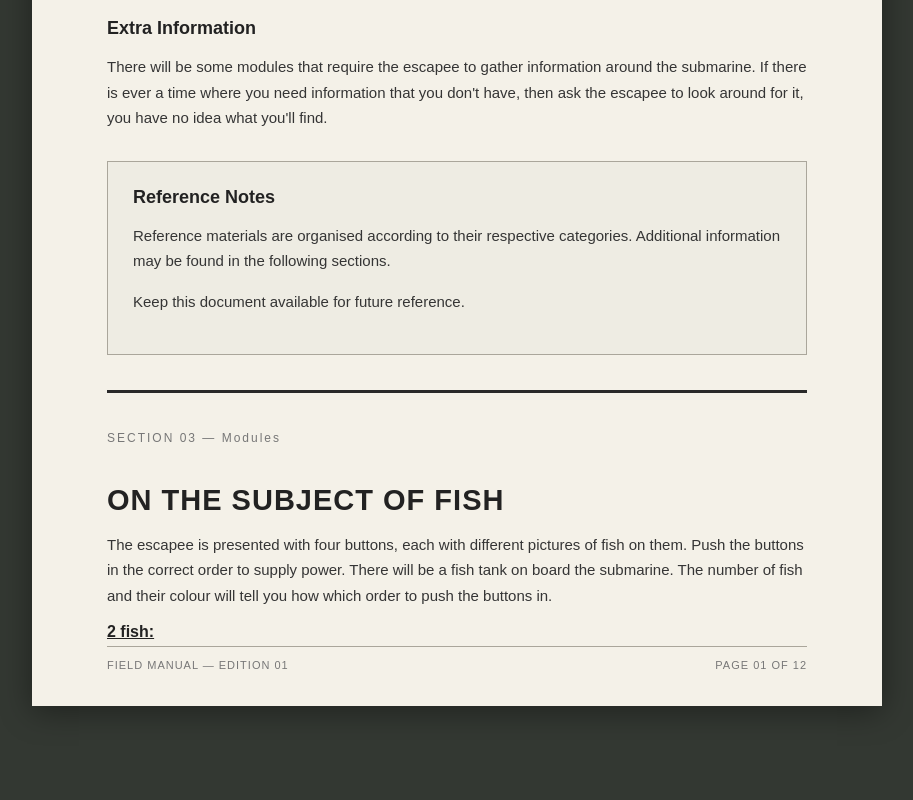
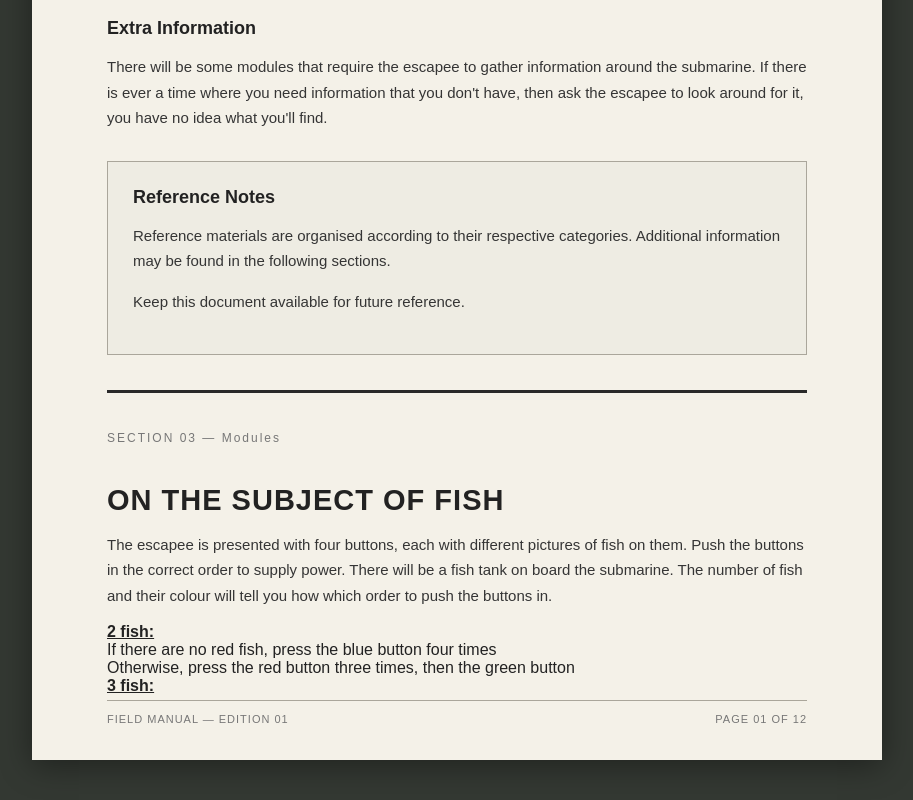
Before and after one commit to Isthatajojos/subescapemanual.github.io, a plain HTML site: page index.html in a window 1280 px wide. Shown: the part 1386-2186 px from the top of the page, without its empty margins (183-1096 px from the left). Before the commit the page ends 2132 px from the top, so only its background shows below. Drawn offline with Linux system fonts and the light colour scheme.

Commit message:
Update index.html

```diff
--- a/index.html
+++ b/index.html
@@ -273,6 +273,14 @@
 <table class="manual-table">
    <tbody>
     <span class="fish-header"> 2 fish:</span>
+    <br>
+    <span> If there are no red fish, press the blue button four times</span>
+    <br>
+    <span> Otherwise, press the red button three times, then the green button</span>
+    <br>
+    <span class="fish-header"> 3 fish:</span>
+    <span> </span>
+    <br>
    </tbody>
 </table>
 
```
